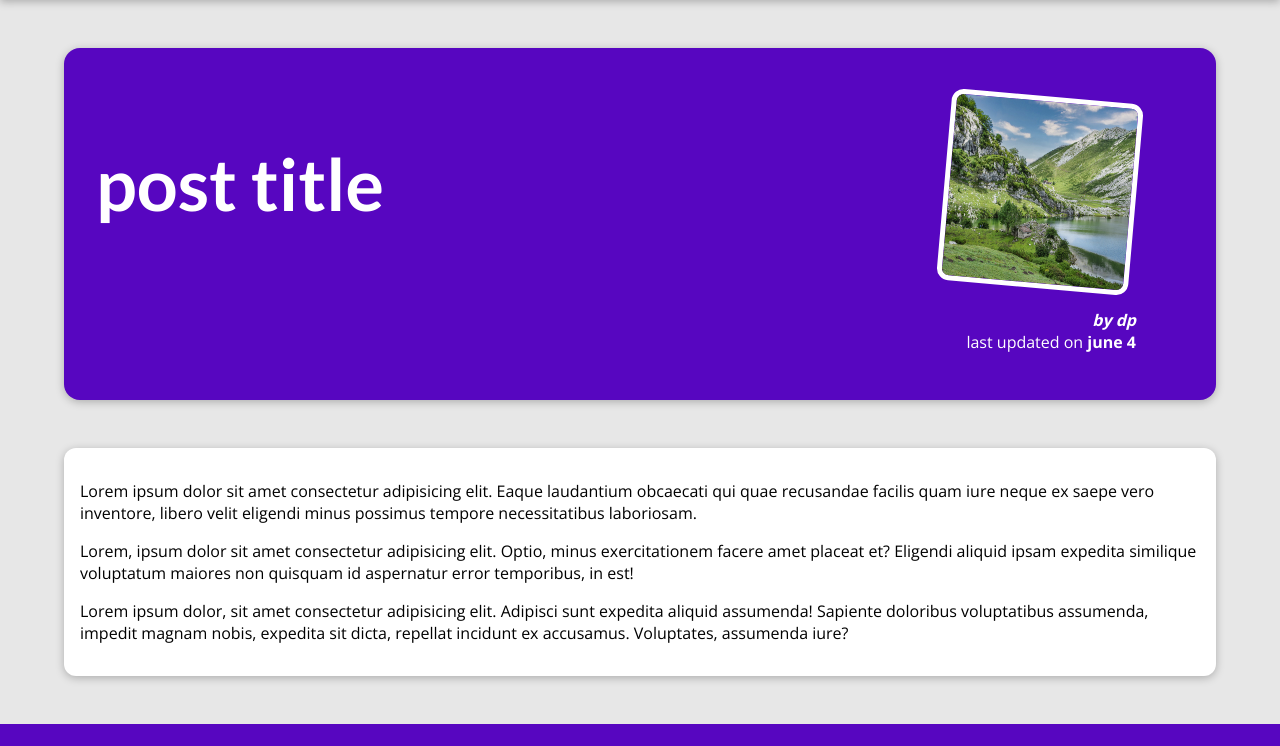
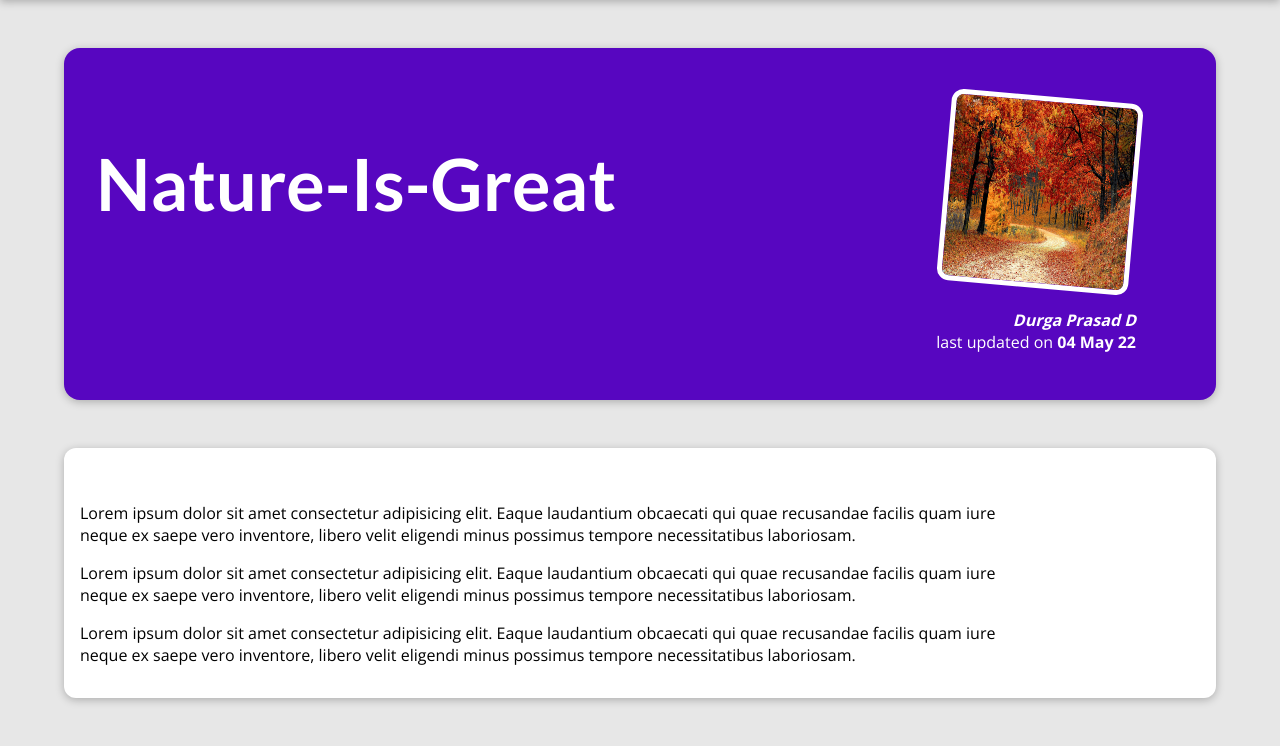
Before and after one commit to durgaprasad253/blog, a Django app: page /posts/Nature-is-fun in a window 1280 px wide. Shown: the part 80-826 px from the top of the page. Before the commit the page ends 804 px from the top, so only its background shows below. Run offline with Django 3.2, Linux system fonts and the light colour scheme.

Commit message:
blogs implemented with dummy data

```diff
--- a/blog/templates/blog/index.html
+++ b/blog/templates/blog/index.html
@@ -19,7 +19,10 @@
 <section id="latest-posts">
     <h2>My latest thoughts</h2>
     <ul>
-       {% include "blog/includes/post.html" %}
+        {% for post in posts  %}
+        {% include "blog/includes/post.html" %}
+        {% endfor %}
+
     </ul>
 </section>
 <section id="about">
--- a/blog/templates/blog/post-details.html
+++ b/blog/templates/blog/post-details.html
@@ -5,20 +5,19 @@
 {% endblock css_files %}
 {% block body %}
 <section id='summary'>
-<h2>post title</h2>
+<h2>{{post.title | title}}</h2>
 <article>
-    <img src="{% static 'blog/images/mountain.jpg' %}" alt="image for this post">
-    <address>by dp</address>
+    <img src="{% static 'blog/images/'|add:post.img %}" alt="{{post.title}}">
+    <address>{{post.author}}</address>
     <div>
-        last updated on <time>june 4</title>
+        last updated on <time>{{post.date | date:"d M y"}}</title>
     </div>
 </article>
 </section>
 <main>
-    <p>
-        Lorem ipsum dolor sit amet consectetur adipisicing elit. Eaque laudantium obcaecati qui quae recusandae facilis quam iure neque ex saepe vero inventore, libero velit eligendi minus possimus tempore necessitatibus laboriosam.
-    </p>
-    <p>Lorem, ipsum dolor sit amet consectetur adipisicing elit. Optio, minus exercitationem facere amet placeat et? Eligendi aliquid ipsam expedita similique voluptatum maiores non quisquam id aspernatur error temporibus, in est!</p>
-    <p>Lorem ipsum dolor, sit amet consectetur adipisicing elit. Adipisci sunt expedita aliquid assumenda! Sapiente doloribus voluptatibus assumenda, impedit magnam nobis, expedita sit dicta, repellat incidunt ex accusamus. Voluptates, assumenda iure?</p>
+
+        {{post.content | linebreaks}}
+
+
 </main>
 {% endblock body %}
--- a/blog/views.py
+++ b/blog/views.py
@@ -1,11 +1,77 @@
 from django.shortcuts import render
+from datetime import date
+all_posts=[
+    {
+        'slug':"hike-in-the-mountains",
+        'img':'mountain.jpg',
+        'author':'Durga Prasad',
+        'date':date(2021,12,7),
+        'title':'Mountain Hiking',
+        'excert':'I love Hiking and its all about enjoying the nature and I hope you guys will love it too',
+        'content':"""
+        Lorem ipsum dolor sit amet consectetur adipisicing elit. Eaque laudantium obcaecati qui quae recusandae facilis quam iure
+         neque ex saepe vero inventore, libero velit eligendi minus possimus tempore necessitatibus laboriosam.
+        """
+    },
+    {
 
+        'slug':"programming-is-fun",
+        'img':'laptop.jpg',
+        'author':'DP',
+        'date':date(2022,11,7),
+        'title':'Programming-is great',
+        'excert':'I love programming and its really fun to code and learn',
+        'content':"""
+        Lorem ipsum dolor sit amet consectetur adipisicing elit. Eaque laudantium obcaecati qui quae recusandae facilis quam iure
+         neque ex saepe vero inventore, libero velit eligendi minus possimus tempore necessitatibus laboriosam.
+
+         Lorem ipsum dolor sit amet consectetur adipisicing elit. Eaque laudantium obcaecati qui quae recusandae facilis quam iure
+         neque ex saepe vero inventore, libero velit eligendi minus possimus tempore necessitatibus laboriosam.
+        """
+
+    },
+    {
+
+        'slug':"Nature-is-fun",
+        'img':'nature.jpg',
+        'author':'Durga Prasad D',
+        'date':date(2022,5,4),
+        'title':'Nature-is-great',
+        'excert':'I love Nature and its really fun',
+        'content':"""
+        Lorem ipsum dolor sit amet consectetur adipisicing elit. Eaque laudantium obcaecati qui quae recusandae facilis quam iure
+         neque ex saepe vero inventore, libero velit eligendi minus possimus tempore necessitatibus laboriosam.
+
+         Lorem ipsum dolor sit amet consectetur adipisicing elit. Eaque laudantium obcaecati qui quae recusandae facilis quam iure
+         neque ex saepe vero inventore, libero velit eligendi minus possimus tempore necessitatibus laboriosam.
+
+        Lorem ipsum dolor sit amet consectetur adipisicing elit. Eaque laudantium obcaecati qui quae recusandae facilis quam iure
+         neque ex saepe vero inventore, libero velit eligendi minus possimus tempore necessitatibus laboriosam.
+
+        """
+
+    }
+
+]
+
+def get_date(posts):
+    return posts['date']
 # Create your views here.
 def starting_page(request):
-    return render(request,"blog/index.html")
+    sorted_posts=sorted(all_posts,key=get_date)
+    latest_posts=sorted_posts[-3:]
+    return render(request,"blog/index.html",{
+        "posts":latest_posts
+    })
 
 def posts(request):
-    return render(request,"blog/all-posts.html")
+
+    return render(request,"blog/all-posts.html",{
+        'all_posts':all_posts
+    })
 
 def post_details(request,slug):
-    return render(request,"blog/post-details.html")
+    identified_post=next(post for post in all_posts if post['slug']==slug)
+    return render(request,"blog/post-details.html",{
+        "post":identified_post
+    })
```
Also changed, not shown: blog/templates/blog/all-posts.html (+2 -5 lines), blog/templates/blog/includes/post.html (+4 -4 lines), blog/static/blog/images/laptop.jpg (added), blog/static/blog/images/nature.jpg (added), templates/404.html (added).
